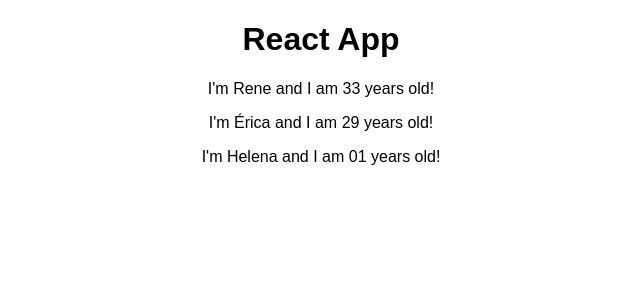
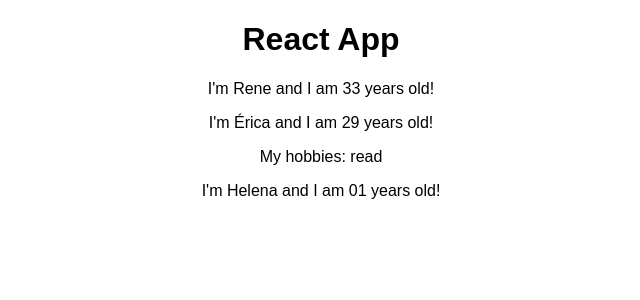
Before and after one commit to Apostata/react-course-06-2018, a React (Create React App) app: page / in a window 1280 px wide. Shown: the top 300 px of the page, without its empty margins (319-959 px from the left). Built offline with nearby package versions, Linux system fonts and the light colour scheme.

Commit message:
Propriedade Children do componente (equivalente ao innerHTML)

```diff
--- a/src/Person/Person.js
+++ b/src/Person/Person.js
@@ -1,6 +1,11 @@
 import React from 'react';
 
 const person = (props) => {
-    return <p>I'm {props.name} and I am {props.age} years old!</p>;
+    return (
+    <div>
+        <p>I'm {props.name} and I am {props.age} years old!</p>
+        <p>{props.children}</p>
+    </div>
+    );
 }
 export default person;
```
